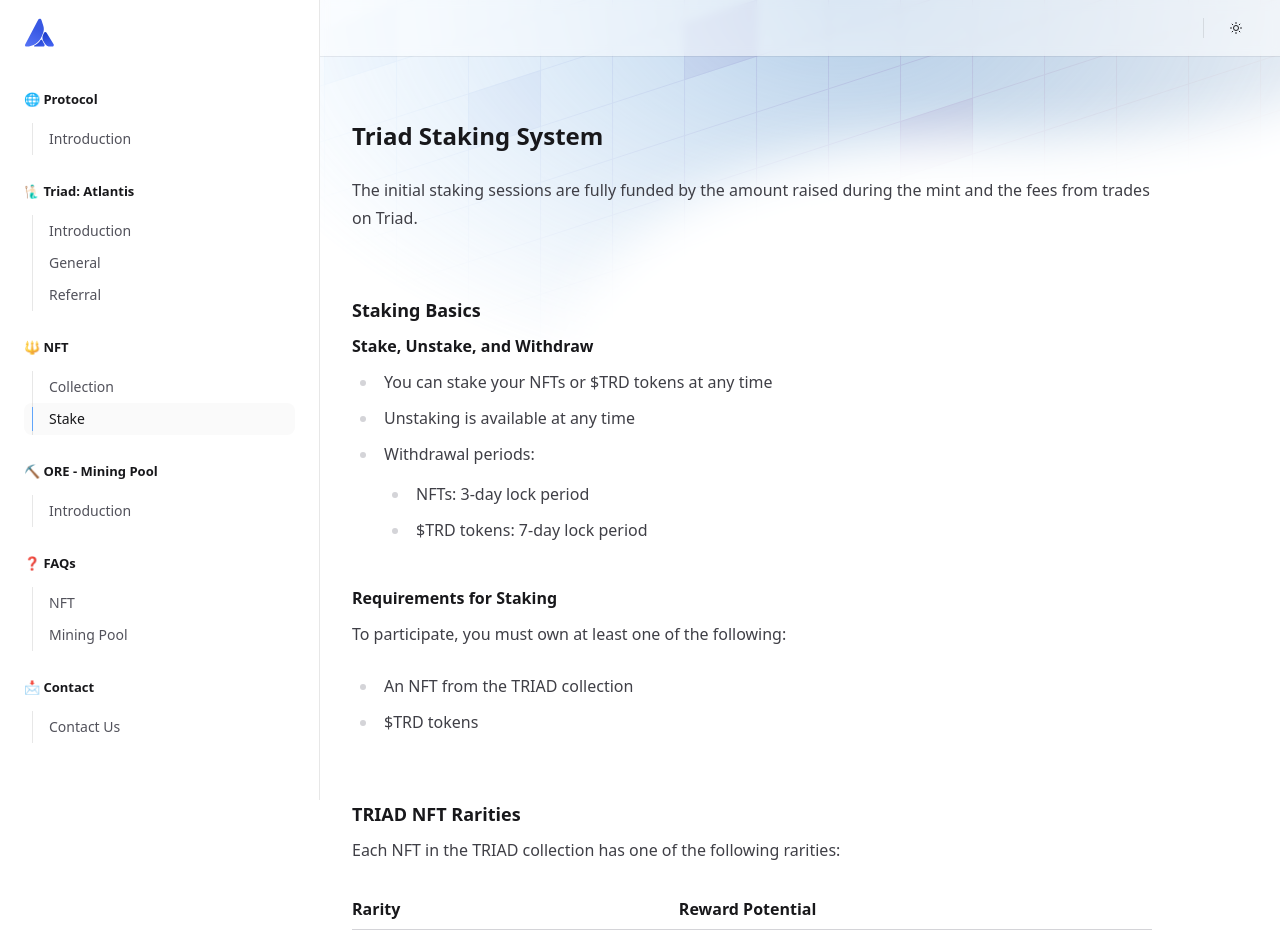
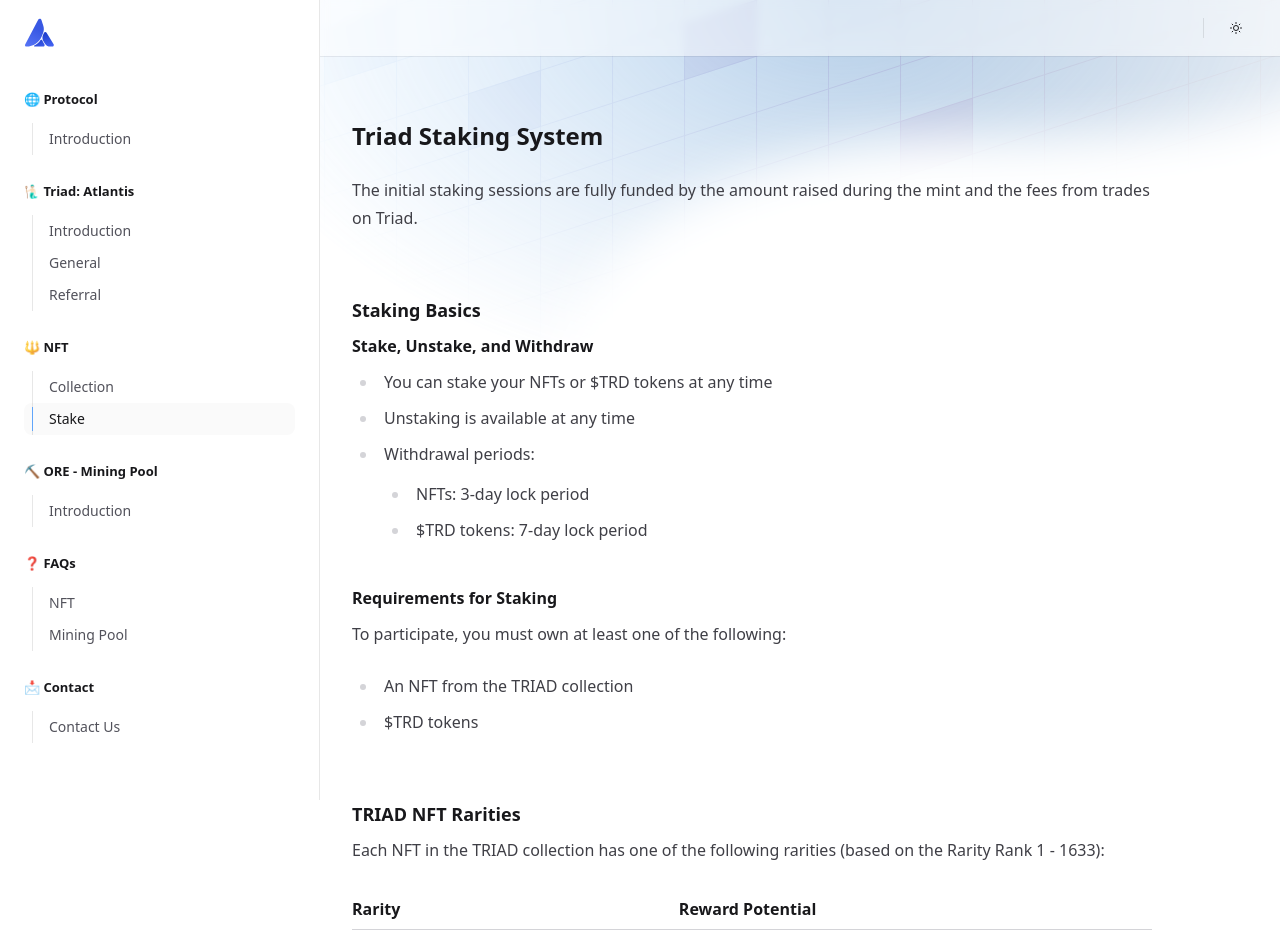
Before and after one commit to triadxyz/docs, a Next.js app: page /nft-stake in a window 1280 px wide. Shown: the top 942 px of the page. Built offline with nearby package versions, Linux system fonts and the light colour scheme.

Commit message:
add rarity rank

```diff
--- a/src/pages/nft-stake.mdx
+++ b/src/pages/nft-stake.mdx
@@ -27,7 +27,7 @@ To participate, you must own at least one of the following:
 
 ## TRIAD NFT Rarities
 
-Each NFT in the TRIAD collection has one of the following rarities:
+Each NFT in the TRIAD collection has one of the following rarities (based on the Rarity Rank 1 - 1633):
 
 | Rarity    | Reward Potential |
 | --------- | ---------------- |
```
